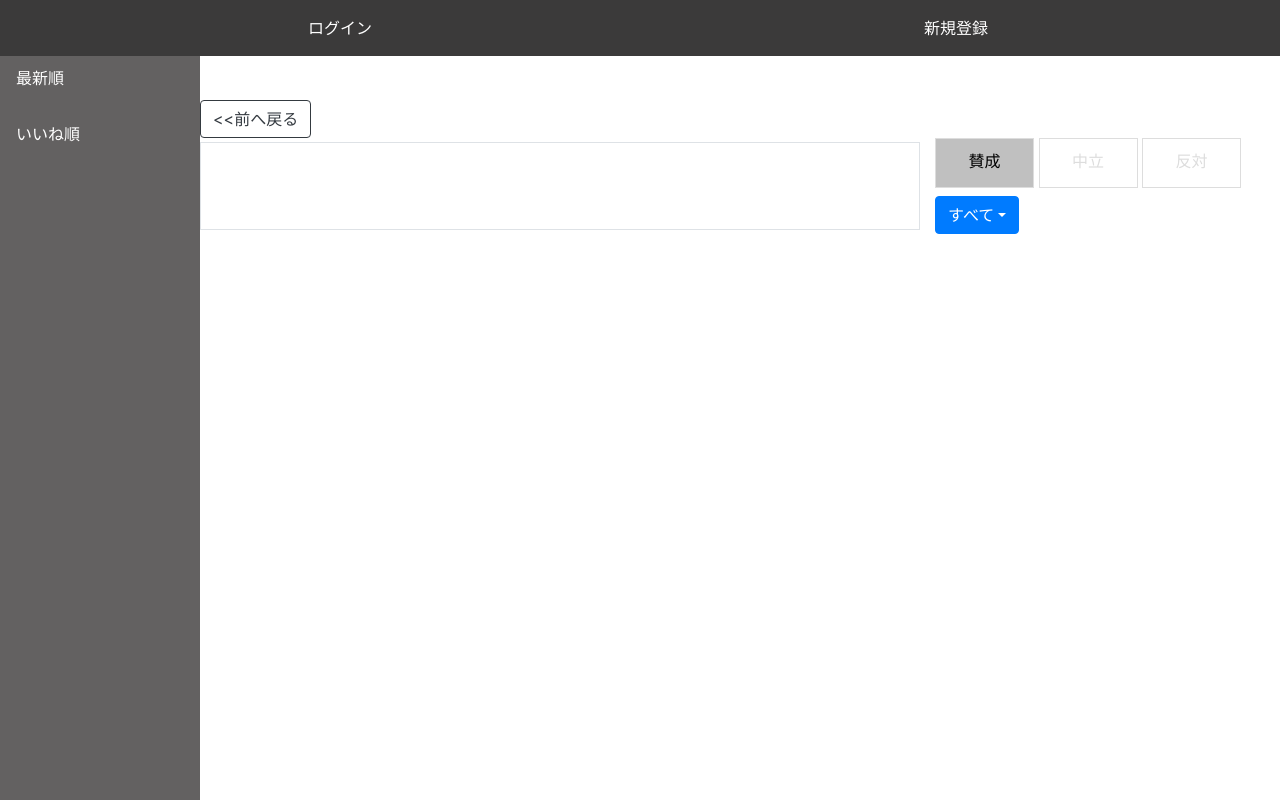
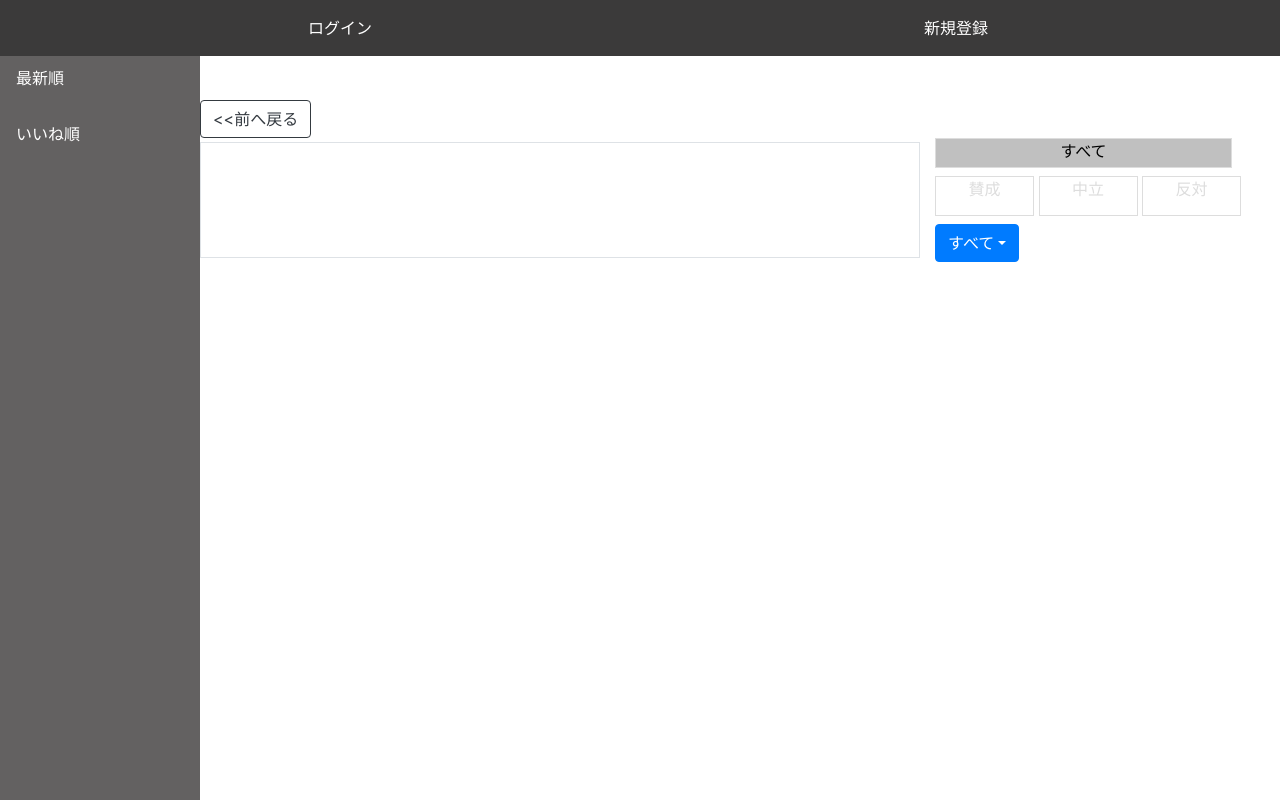
Before and after one commit to y-dai20/Gchannel, a Django app: template templates/pages/post_detail.html in a window 1280 px wide. Run offline with Django 3.2, Linux system fonts and the light colour scheme; the template is opened without the code that fills it, so the values that code supplies are empty; some libraries are stand-ins or nearby versions.

```diff
--- a/static/css/pages.css
+++ b/static/css/pages.css
@@ -94,13 +94,17 @@ form .error {
 
 .button-radio label {
     width: 30%;
-    height: 50px;
+    height: 40px;
     display: inline-block;
     color: #ddd;
     border: 1px solid #ddd;
     text-align: center;
     vertical-align: middle;
-    padding-top: 10px;
+}
+
+#radio-all {
+    width: 90%;
+    height: 30px;
 }
 
 .button-radio input[type="radio"]:checked + label {
--- a/static/js/sidebar.js
+++ b/static/js/sidebar.js
@@ -47,5 +47,11 @@ function search_position_type(position, type) {
     if ($.inArray(type, reply_type_id) != -1) {
         type_class = '.type-' + String($.inArray(type, reply_type_id));
     }
-    $('.position-' + position + type_class).fadeIn();
+
+    var position_class = '';
+    if (position != 'all') {
+        position_class = '.position-' + position;
+    }
+
+    $('.reply' + position_class + type_class).fadeIn();
 }
--- a/templates/pages/post_detail.html
+++ b/templates/pages/post_detail.html
@@ -13,7 +13,9 @@
             </div>
             <div class="col-4">
                 <div class="button-radio">
-                    <input class="radio-position search-cond" id="radio-Agree" type="radio" name="reply-position" value="Agree" checked>
+                    <input class="radio-position search-cond" id="radio-all" type="radio" name="reply-position" value="all" checked>
+                    <label id="radio-all" for="radio-all">すべて</label>
+                    <input class="radio-position search-cond" id="radio-Agree" type="radio" name="reply-position" value="Agree">
                     <label for="radio-Agree">賛成</label>
                     <input class="radio-position search-cond" id="radio-Neutral" type="radio" name="reply-position" value="Neutral">
                     <label for="radio-Neutral">中立</label>
```
